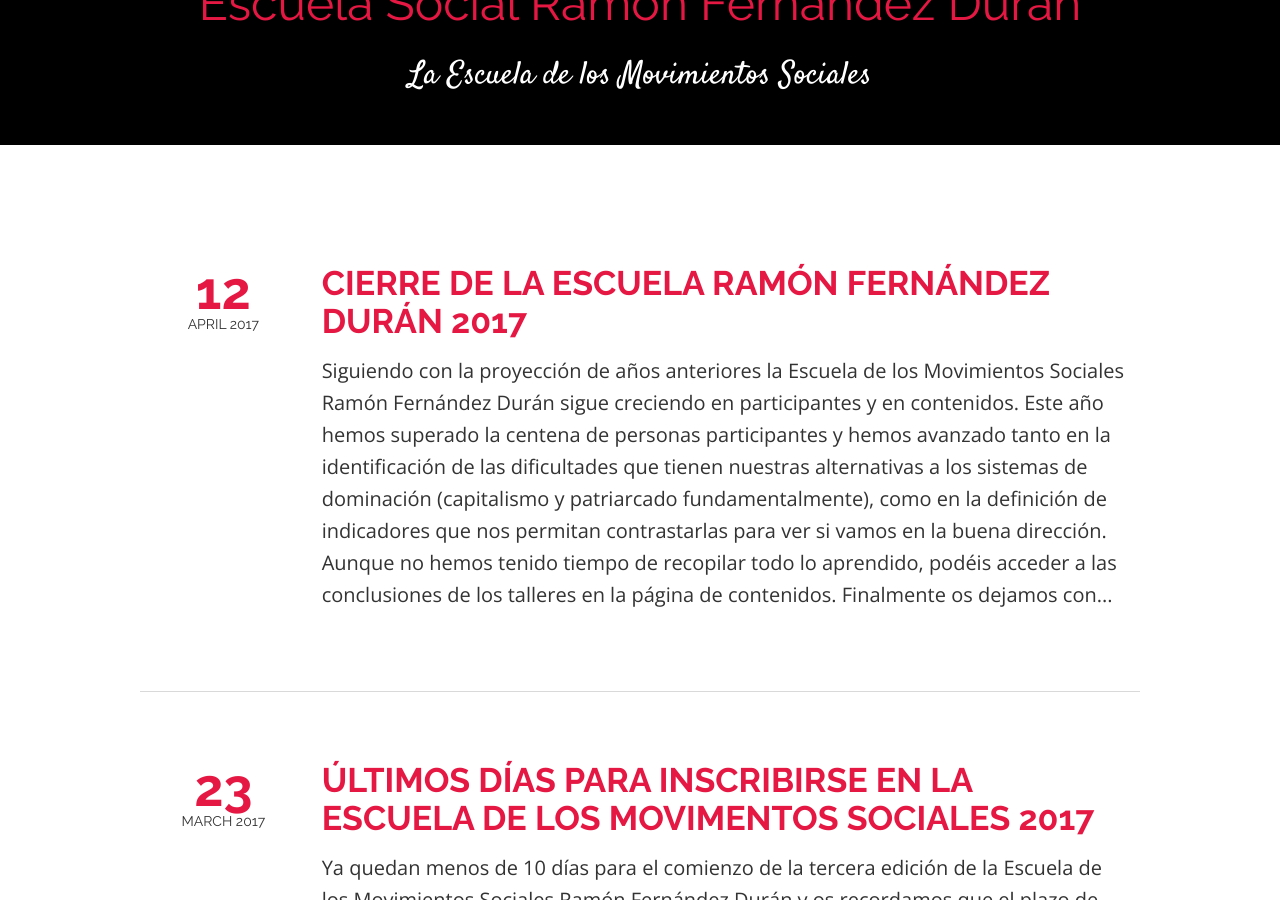
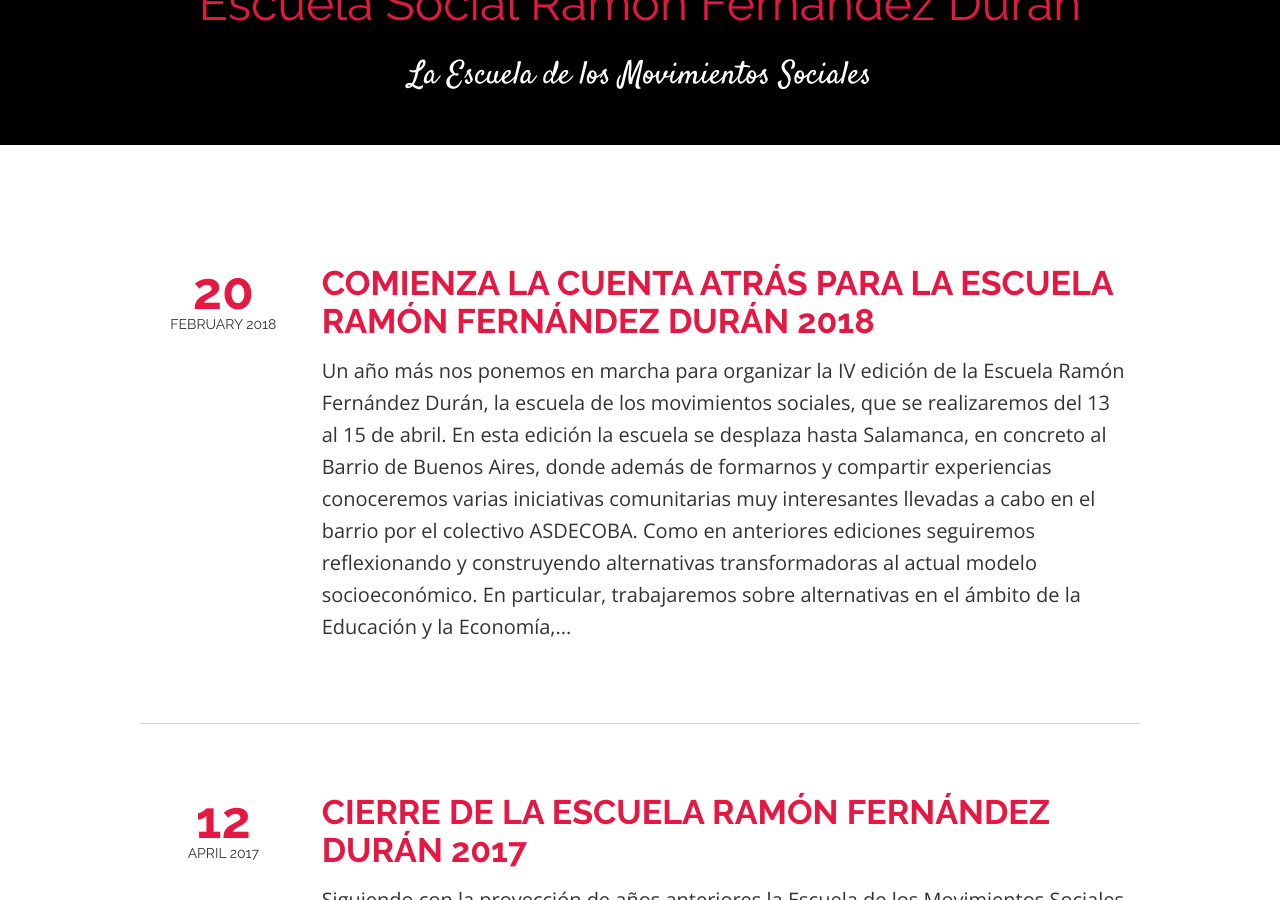
Before and after one commit to escuelaramonfdez/escuelaramonfdez.github.io, a Jekyll site: the page built from index.html, in a window 1280 px wide and 900 px high, scrolled down 379 px. Built offline with Jekyll 4.4.1, drawn with Linux system fonts in a browser that asks for light colours; nearby versions of some CDN libraries; the list of posts is cut into pages by our own code.

Commit message:
Añadido post.

```diff
--- /dev/null
+++ b/_posts/2018-02-20-cuenta atras escuela 2018.md
@@ -0,0 +1,19 @@
+---
+layout: post
+title: "Comienza la cuenta atrás para la Escuela Ramón Fernández Durán 2018"
+date: "2018-02-20"
+comments: true
+---
+
+Un año más nos ponemos en marcha para organizar la IV edición de la Escuela Ramón Fernández Durán, la escuela de los movimientos sociales, que se realizaremos del 13 al 15 de abril.
+
+En esta edición la escuela se desplaza hasta Salamanca, en concreto al Barrio de Buenos Aires, donde además de formarnos y compartir experiencias conoceremos varias iniciativas comunitarias muy interesantes llevadas a cabo en el barrio por el colectivo ASDECOBA.
+
+Como en anteriores ediciones seguiremos reflexionando y construyendo alternativas transformadoras al actual modelo socioeconómico. En particular, trabajaremos sobre alternativas en el ámbito de la Educación y la Economía, y veremos cómo llevarlas a la práctica en iniciativas comunitarias.
+Ya puedes consultar el [programa de contenidos](/contenidos/).
+
+Y lo más importante, que te inscribas lo antes posible en la [página de inscripción](/inscripcion/).
+
+Contamos contigo.
+
+<img class="figure" src="/images/cartel_escuela_2018.jpg" alt="Cartel Escuela Social 4ª Edición"/>
```
Also changed, not shown: presentacion.md (+1 -1 lines), _posts/2017-04-12-cierre-de-la-escuela-ramon-fernandez-duran-2017.md (renamed from _posts/2017-04-12-cierre-de-la-escuela-ramon-fernandez-duran-2017.markdown), 1 other file.
